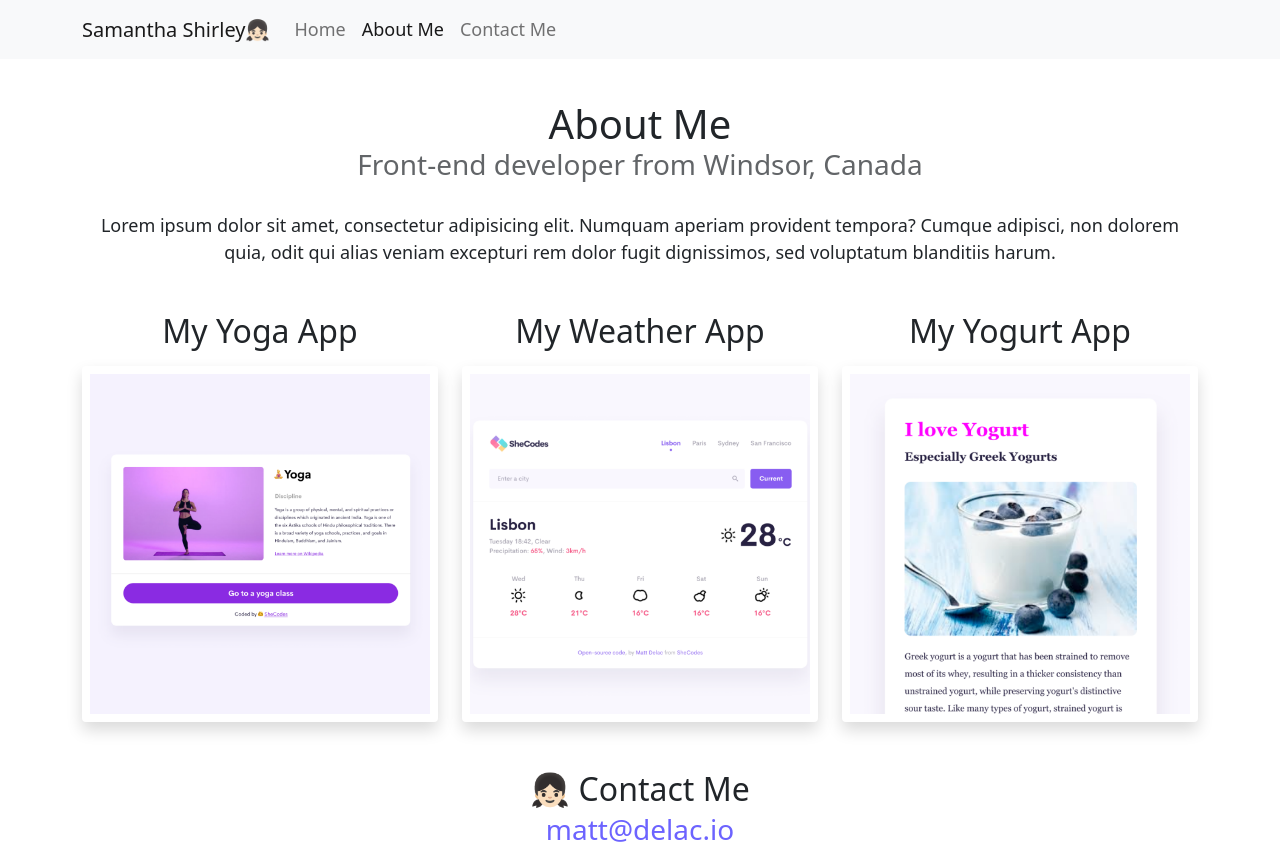
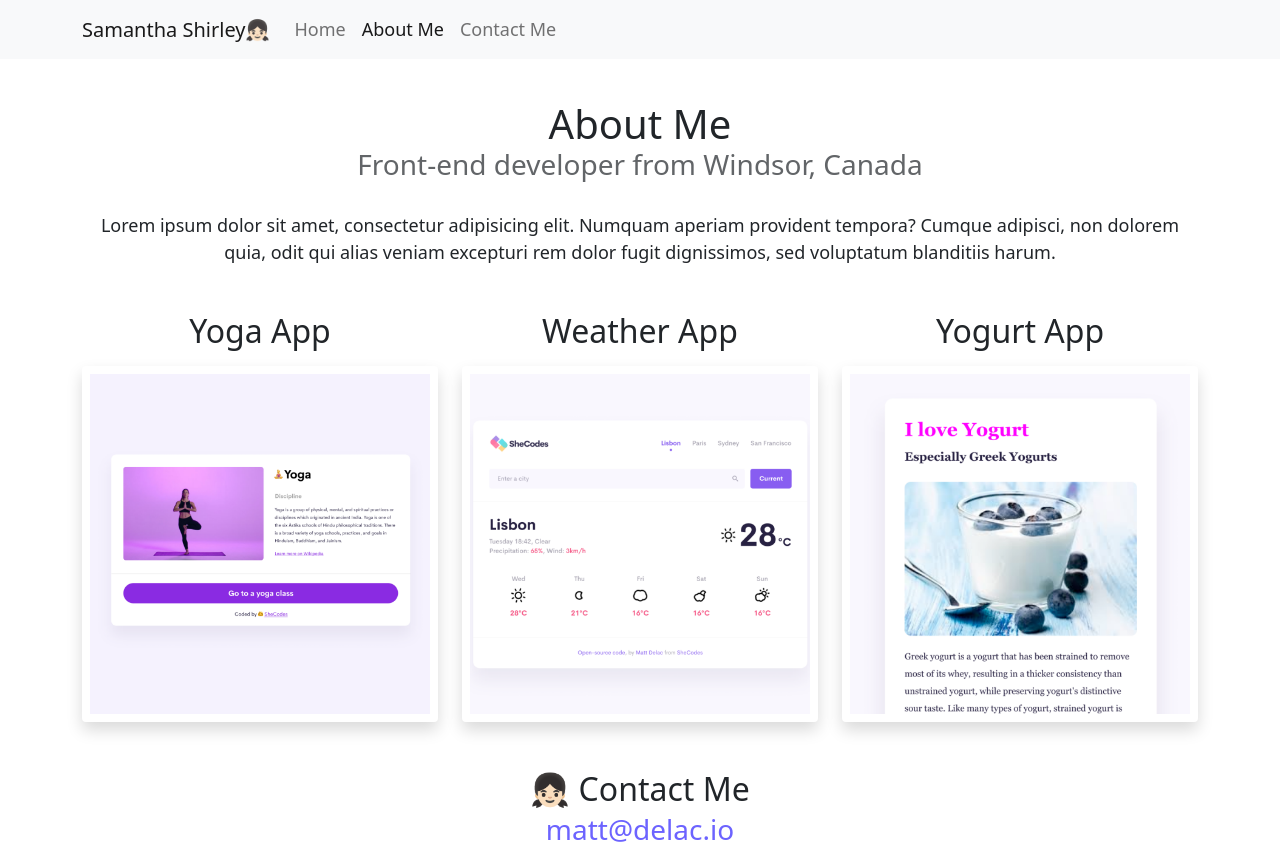
Before and after one commit to TwoLittleWitches/About-Me, a plain HTML site: page about.html in a window 1280 px wide. Drawn offline with nearby package versions, Linux system fonts and the light colour scheme.

Commit message:
Update about.html

```diff
--- a/about.html
+++ b/about.html
@@ -66,7 +66,7 @@
 
       <div class="row d-flex">
         <div class="col-sm-4">
-          <h2 class="center p-3">My Yoga App</h2>
+          <h2 class="center p-3">Yoga App</h2>
           <img
             src="/images/yoga.png"
             class="img-fluid p-2 shadow rounded"
@@ -74,7 +74,7 @@
           />
         </div>
         <div class="col-sm-4">
-          <h2 class="center p-3">My Weather App</h2>
+          <h2 class="center p-3">Weather App</h2>
           <img
             src="/images/weather.png"
             class="img-fluid p-2 shadow rounded"
@@ -82,7 +82,8 @@
           />
         </div>
         <div class="col-sm-4">
-          <h2 class="center p-3">My Yogurt App</h2>
+          <h2 class="center p-3">
+            Yogurt App</h2>
           <img
             src="/images/yogurt.png"
             class="img-fluid p-2 shadow rounded"
```
